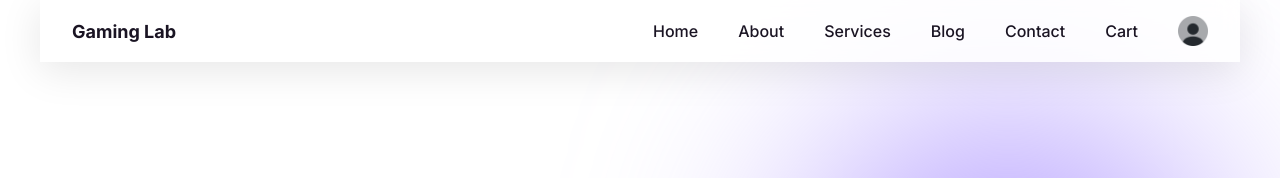
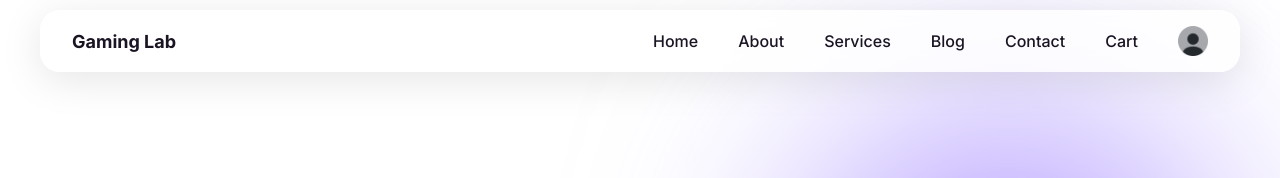
Before and after one commit to StarBoyWn/Web123, a plain HTML site: page index.html in a window 1280 px wide. Shown: the top 178 px of the page. Drawn offline with Linux system fonts and the light colour scheme; a script that the page names is missing.

Commit message:
Update style.css

```diff
--- a/style.css
+++ b/style.css
@@ -116,6 +116,8 @@ section {
 /* Navbar */
 
 nav {
+  margin-top: 10px;
+  border-radius: 20px;
   position: fixed;
   top: 0;
   display: flex;
```
